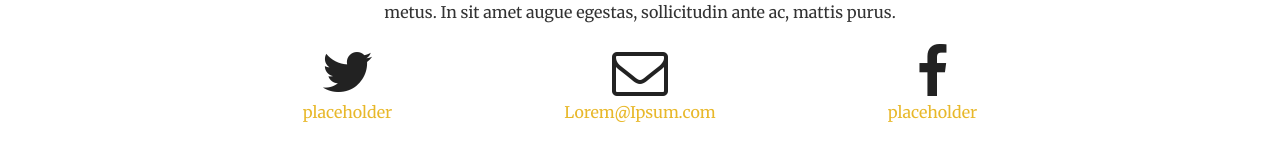
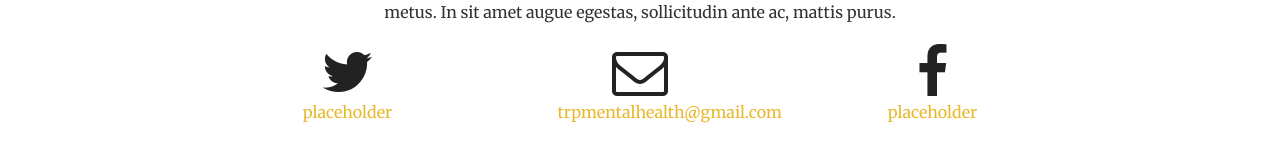
Before and after one commit to pxlu/Timely, a Jekyll site: the page built from index.html, in a window 1280 px wide and 900 px high, scrolled down 2885 px. Shown: the part 656-818 px from the top of the window. Built offline with Jekyll 4.4.1, drawn with Linux system fonts in a browser that asks for light colours.

```diff
--- a/_config.yml
+++ b/_config.yml
@@ -1,6 +1,6 @@
 # Site settings
-title: My Awesome Site
-email: Lorem@Ipsum.com
+title: Timely
+email: trpmentalhealth@gmail.com
 description: > # this means to ignore newlines until "baseurl:"
 baseurl: "" # the subpath of your site, e.g. /blog/
 url: "" # the base hostname & protocol for your site
--- a/_includes/head.html
+++ b/_includes/head.html
@@ -6,7 +6,7 @@
     <meta name="description" content="">
     <meta name="author" content="">
 
-    <title>Team Synergy</title>
+    <title>Timely</title>
 
     <!-- Bootstrap Core CSS -->
     <link rel="stylesheet" href="css/bootstrap.min.css" type="text/css">
```
Also changed, not shown: 1 other file.
